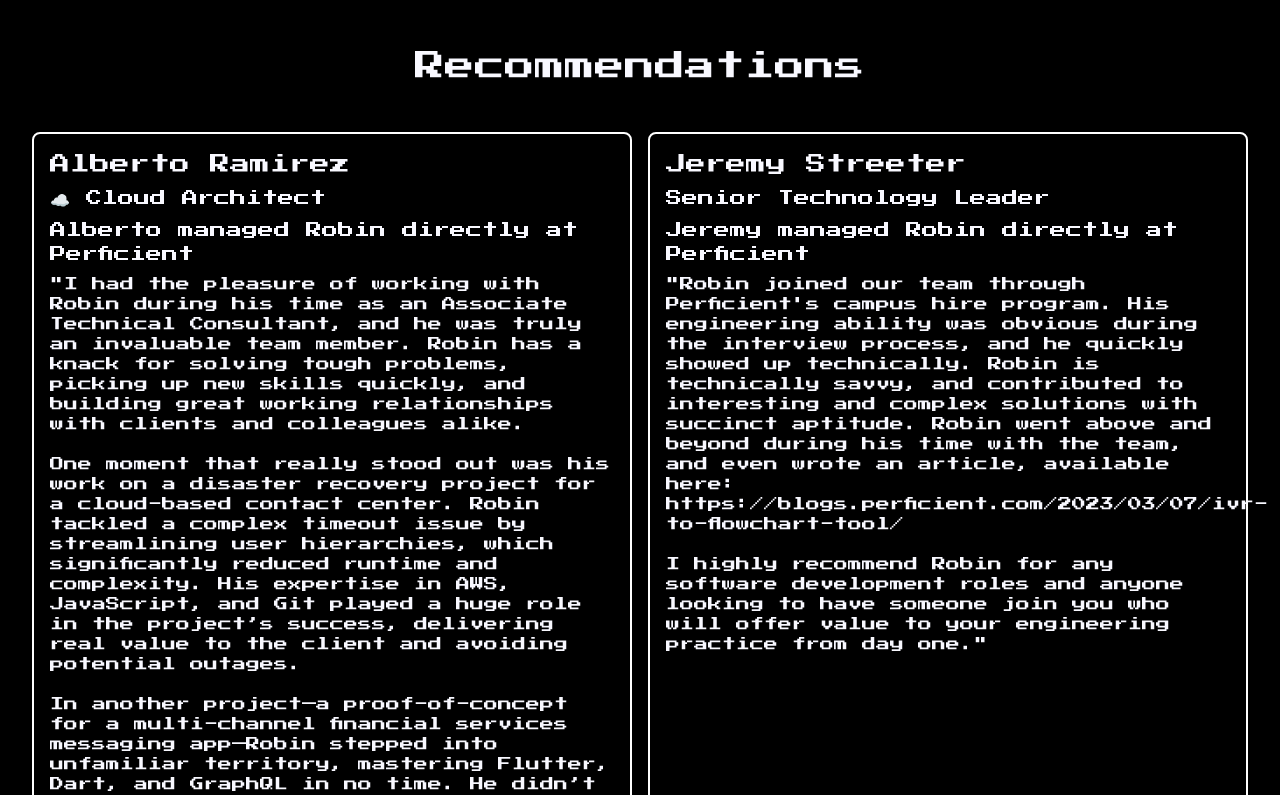
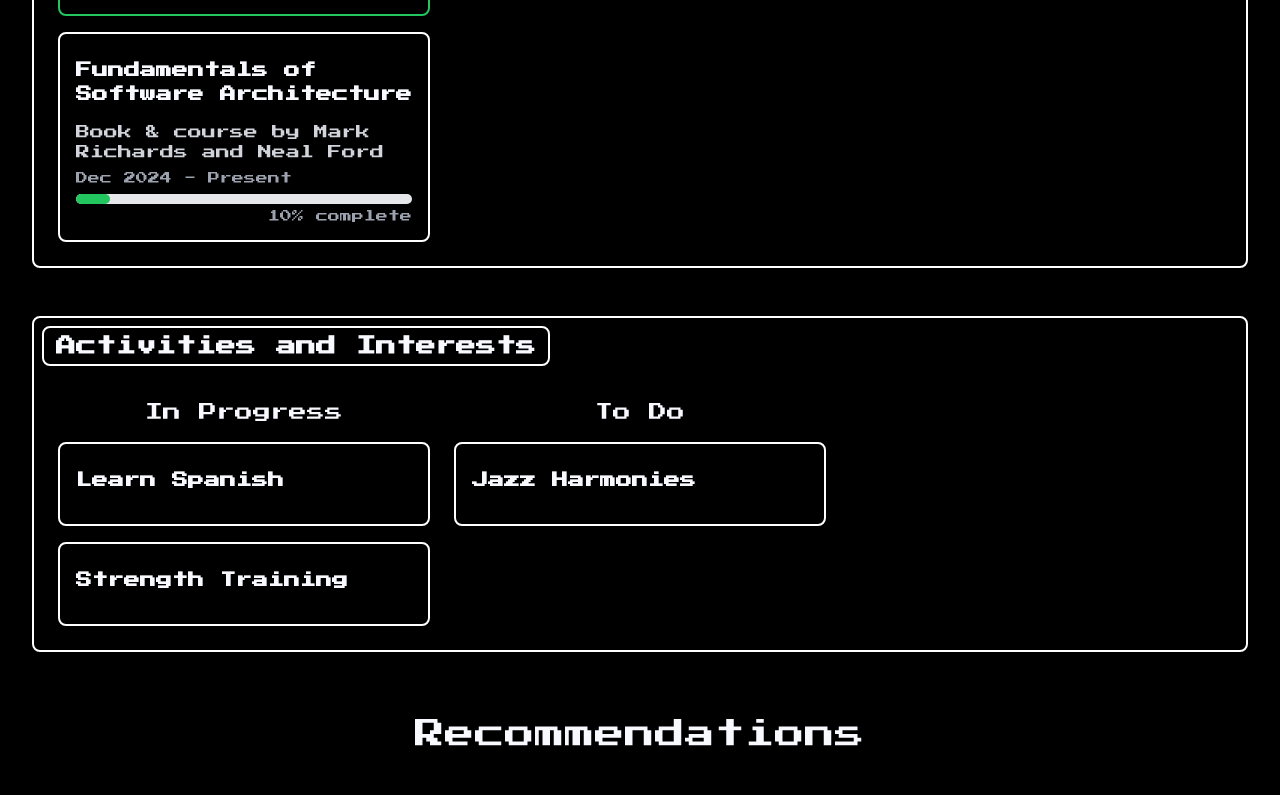
Before and after one commit to robinlovell13/portfolio, a Next.js app: page / in a window 1280 px wide. Shown: the part 2580-3375 px from the top of the page. Built offline with nearby package versions, Linux system fonts and the light colour scheme.

Commit message:
reorder home sections

```diff
--- a/components/Home.tsx
+++ b/components/Home.tsx
@@ -579,9 +579,11 @@ export default function Home() {
                         </a>
                     </section>}
 
+                <CurrentActivities skillCategories = {skillCategories}/>
+                <Recommendations />
                 <ProfessionalExperience />
-                <Recommendations />
-                <CurrentActivities skillCategories = {skillCategories}/>
+
+
                 <Education />
                 <Skills skillCategories = {skillCategories} forEmployers={forEmployers}/>
                 <About />
```
